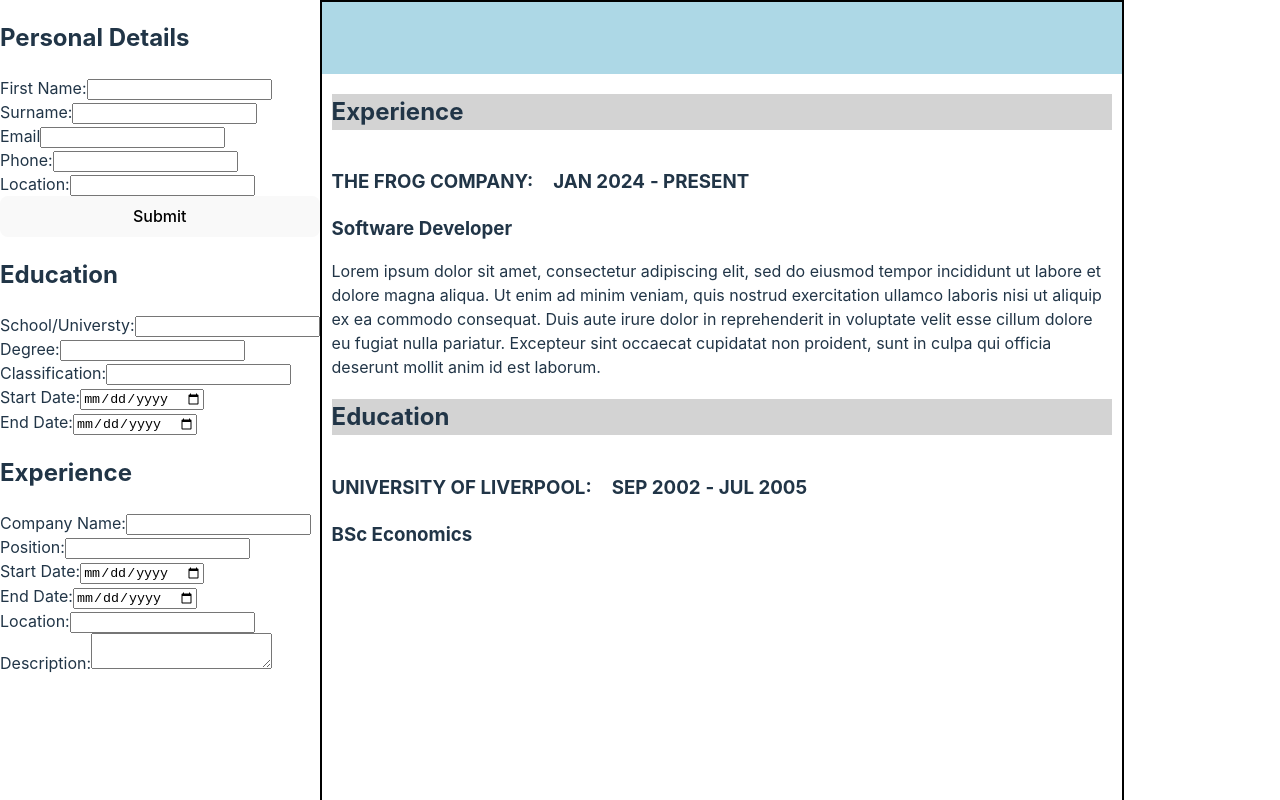
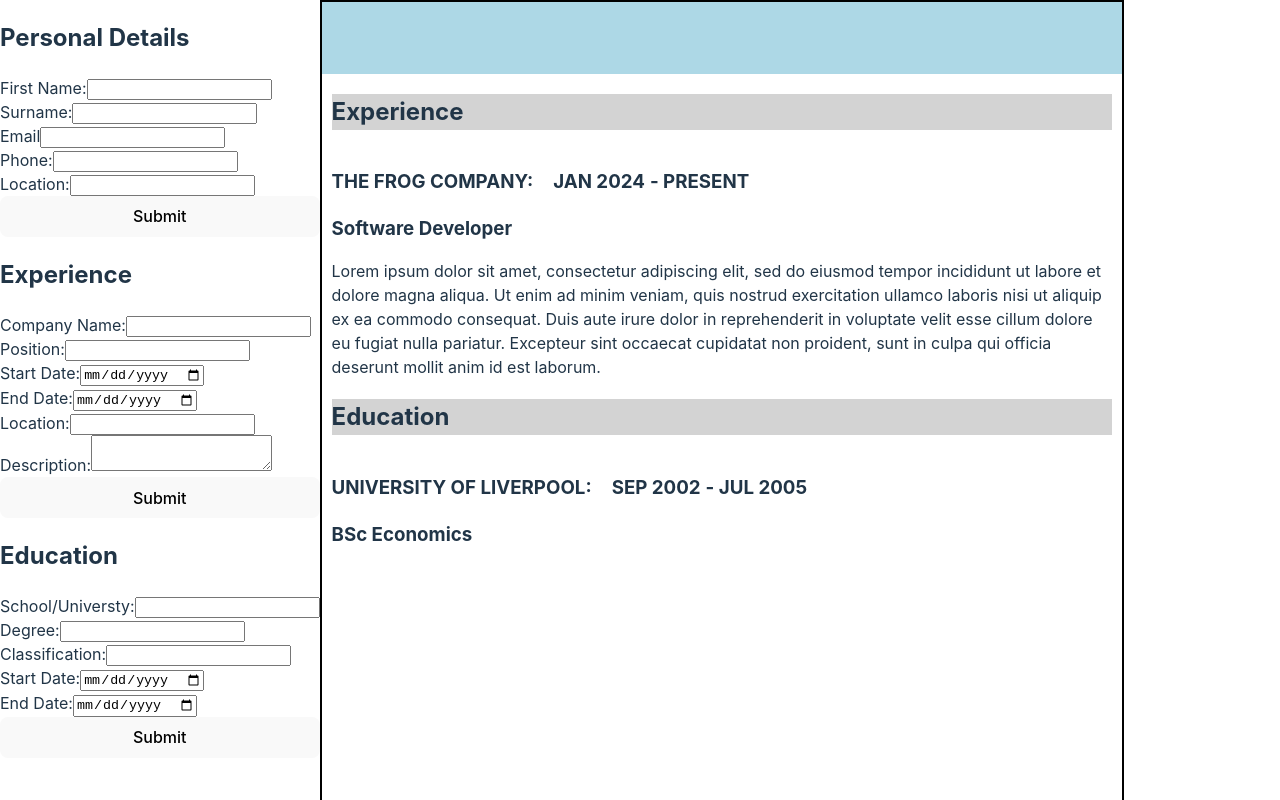
Before and after one commit to souste/cv-application, a React (Vite) app: page / in a window 1280 px wide. Shown: the top 800 px of the page. Built offline with nearby package versions, Linux system fonts and the light colour scheme.

Commit message:
data from Experience and Education component forms now passed up to App

```diff
--- a/src/App.jsx
+++ b/src/App.jsx
@@ -8,20 +8,33 @@ import "./App.css";
 
 function App() {
   const [personalData, setPersonalData] = useState({});
+  const [educationData, setEducationData] = useState({});
+  const [experienceData, setExperienceData] = useState({});
 
   const getPersonalData = (data) => {
     setPersonalData(data);
   };
+
+  const getExperienceData = (data) => {
+    console.log(data);
+    setExperienceData(data);
+  };
+
+  const getEducationData = (data) => {
+    console.log(data);
+    setEducationData(data);
+  };
+
   return (
     <>
       <div className="outer-container">
         <div className="form-container">
           <PersonalDetails onSubmit={getPersonalData} />
-          <Education />
-          <Experience />
+          <Experience onSubmit={getExperienceData} />
+          <Education onSubmit={getEducationData} />
         </div>
         <div className="template-container">
-          <CVTemplate personalData={personalData} />
+          <CVTemplate personalData={personalData} educationData={educationData} experienceData={experienceData} />
         </div>
       </div>
     </>
--- a/src/CVTemplate.jsx
+++ b/src/CVTemplate.jsx
@@ -3,7 +3,9 @@ function CVTemplate({ personalData }) {
     <>
       <div className="cv-template-container">
         <div className="cv-template-top">
-          <h2 className="cv-name">{personalData.firstName}</h2>
+          <h2 className="cv-name">
+            {personalData.firstName} {personalData.surname}
+          </h2>
           <div className="personal-info-container">
             <p>{personalData.email}</p>
             <p>{personalData.number}</p>
--- a/src/Education.jsx
+++ b/src/Education.jsx
@@ -1,34 +1,54 @@
-function Education() {
+import { useState } from "react";
+
+function Education(props) {
+  const [formData, setFormData] = useState({
+    school: "",
+    degree: "",
+    classification: "",
+    startDate: "",
+    endDate: "",
+  });
+
+  const handleChange = (event) => {
+    const { name, value } = event.target;
+    setFormData({ ...formData, [name]: value });
+  };
+
+  const handleSubmit = (event) => {
+    event.preventDefault();
+    props.onSubmit(formData);
+  };
+
   return (
     <>
       <h2>Education</h2>
-      <form className="education-container">
+      <form className="education-container" onSubmit={handleSubmit}>
         <label>
           School/Universty:
-          <input type="text" />
+          <input type="text" name="school" value={formData.school} onChange={handleChange} />
         </label>
 
         <label>
           Degree:
-          <input type="text" />
+          <input type="text" name="degree" value={formData.degree} onChange={handleChange} />
         </label>
 
         <label>
           Classification:
-          <input type="number" />
+          <input type="number" name="classification" value={formData.classification} onChange={handleChange} />
         </label>
 
         <label>
           Start Date:
-          <input type="date" />
+          <input type="date" name="startDate" value={formData.startDate} onChange={handleChange} />
         </label>
 
         <label>
           End Date:
-          <input type="date" />
+          <input type="date" name="endDate" value={formData.endDate} onChange={handleChange} />
         </label>
 
-        <label></label>
+        <button type="submit">Submit</button>
       </form>
     </>
   );
--- a/src/Experience.jsx
+++ b/src/Experience.jsx
@@ -1,37 +1,60 @@
-function Experience() {
+import { useState } from "react";
+
+function Experience(props) {
+  const [formData, setFormData] = useState({
+    companyName: "",
+    position: "",
+    startDate: "",
+    endDate: "",
+    location: "",
+    description: "",
+  });
+
+  const handleChange = (event) => {
+    const { name, value } = event.target;
+    setFormData({ ...formData, [name]: value });
+  };
+
+  const handleSubmit = (event) => {
+    event.preventDefault();
+    props.onSubmit(formData);
+  };
+
   return (
     <>
       <h2>Experience</h2>
-      <form className="experience-container">
+      <form className="experience-container" onSubmit={handleSubmit}>
         <label>
           Company Name:
-          <input type="text" />
+          <input type="text" name="companyName" value={setFormData.companyName} onChange={handleChange} />
         </label>
 
         <label>
           Position:
-          <input type="text" />
+          <input type="text" name="position" value={setFormData.position} onChange={handleChange} />
         </label>
 
         <label>
           Start Date:
-          <input type="date" />
+          <input type="date" name="startDate" value={setFormData.startDate} onChange={handleChange} />
         </label>
 
         <label>
           End Date:
-          <input type="date" />
+          <input type="date" name="endDate" value={setFormData.endDate} onChange={handleChange} />
         </label>
 
         <label>
           Location:
-          <input type="text" />
+          <input type="text" name="location" value={setFormData.location} onChange={handleChange} />
         </label>
 
         <label>
           Description:
-          <textarea></textarea>
+          <textarea name="description" value={setFormData.description} onChange={handleChange}></textarea>
         </label>
+
+        <button type="submit">Submit</button>
       </form>
     </>
   );
--- a/src/PersonalDetails.jsx
+++ b/src/PersonalDetails.jsx
@@ -22,12 +22,6 @@ function PersonalDetails(props) {
   return (
     <>
       <h2>Personal Details</h2>
-      <p>{formData.firstName}</p>
-      <p>{formData.surname}</p>
-      <p>{formData.email}</p>
-      <p>{formData.number}</p>
-      <p>{formData.location}</p>
-
       <form className="personal-details-container" onSubmit={handleSubmit}>
         <label>
           First Name:
```
